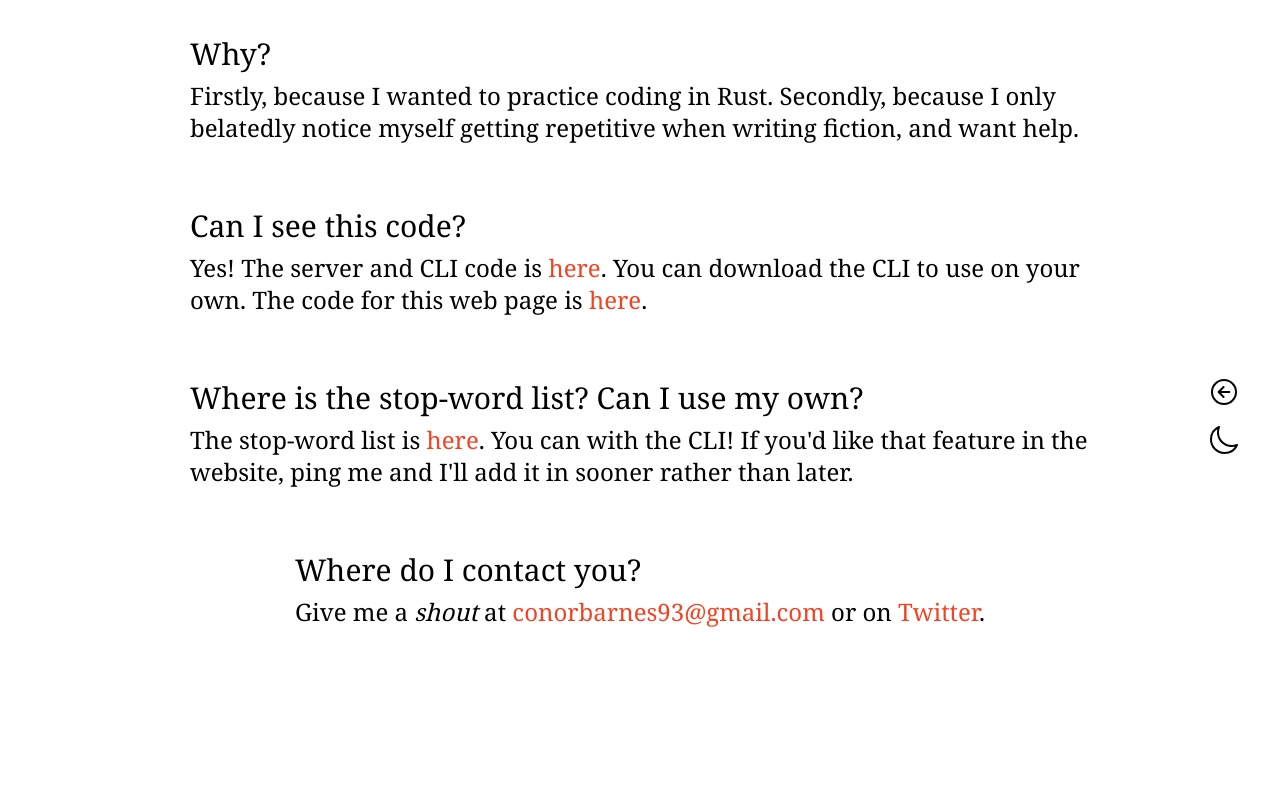
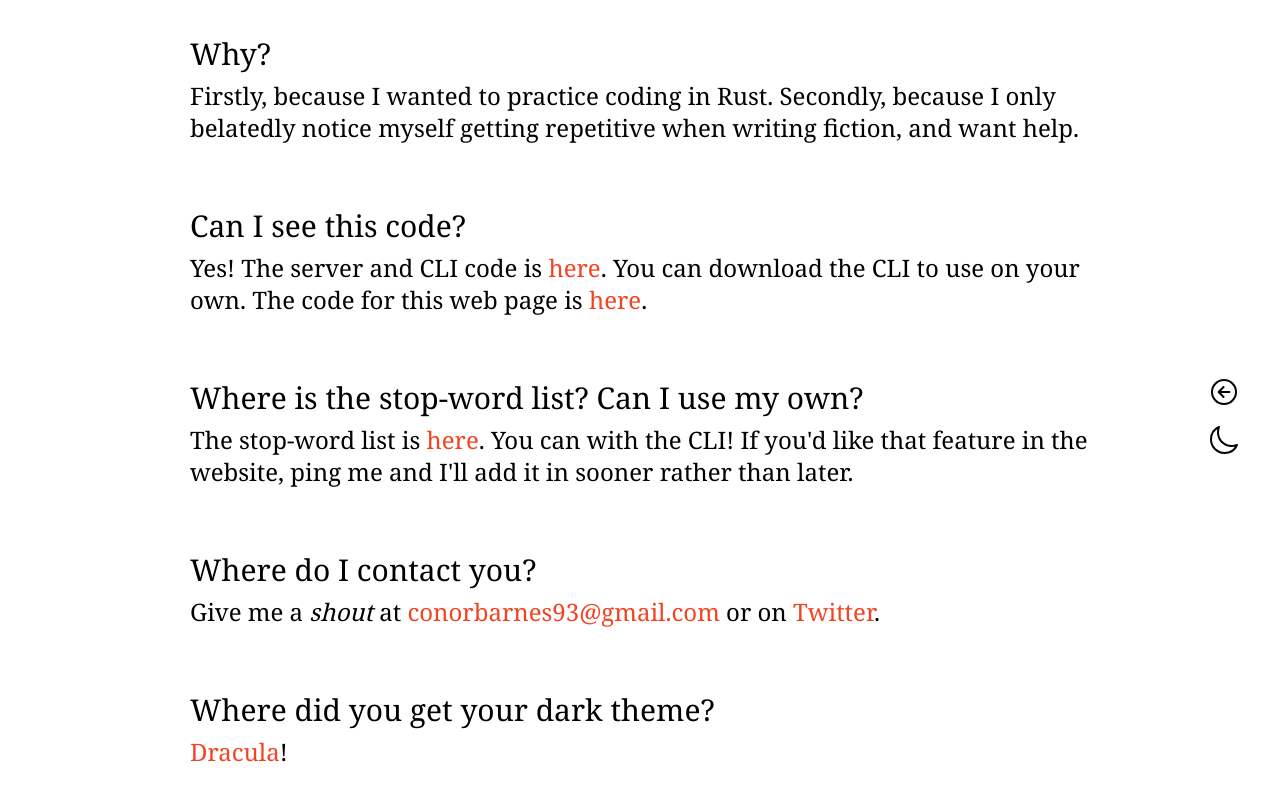
Before and after one commit to ideopunk/tonal-distancing-client, a Next.js app: page /about in a window 1280 px wide. Shown: the part 336-1136 px from the top of the page. Before the commit the page ends 1100 px from the top, so only its background shows below. Built offline with nearby package versions, Linux system fonts and the light colour scheme; a web font is replaced by a local one.

Commit message:
mention dracula theme

```diff
--- a/pages/about.tsx
+++ b/pages/about.tsx
@@ -23,7 +23,7 @@ export default function About() {
 	return (
 		<main className="z-10 flex flex-col items-center w-full pb-20">
 			<h1 className="text-4xl lg:text-5xl font-serif pt-10">Tonal Distancing</h1>
-			<div className="max-w-[75ch] lg:text-2xl flex flex-col items-center pt-10">
+			<div className="max-w-[75ch] lg:text-2xl flex flex-col pt-10">
 				<Section
 					question="What does this do?"
 					answer="It highlights words you use repetitively in the file you've submitted! You can choose how many words ahead the program 'looks' for a duplicate. The program uses an internal stop-word list so you don't get yelled at for reusing 'the'."
@@ -81,6 +81,18 @@ export default function About() {
 						</span>
 					}
 				/>
+
+				<Section
+					question="Where did you get your dark theme?    "
+					answer={
+						<span>
+							<Anchor href="https://draculatheme.com/" target={"_blank"}>
+								Dracula
+							</Anchor>
+							{"!"}
+						</span>
+					}
+				/>
 			</div>
 			<Menu positions={[]} />
 		</main>
```
